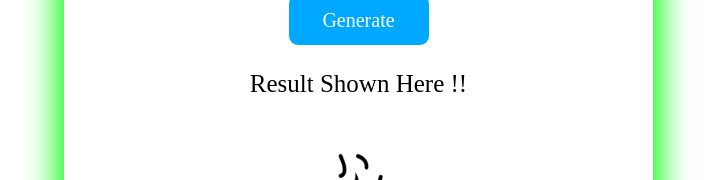
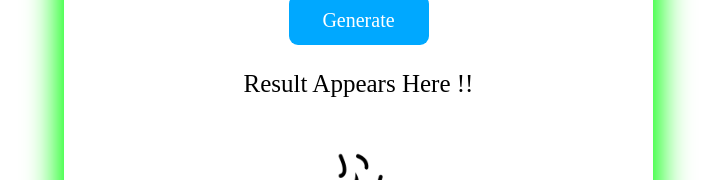
Before and after one commit to Obsidian-Ghost/React-Flames, a React (Vite) app: page / in a window 1280 px wide. Shown: the part 445-625 px from the top of the page, without its empty margins (279-995 px from the left). Built offline with nearby package versions, Linux system fonts and the light colour scheme; a web font is replaced by a local one.

Commit message:
Update FlamesGen.jsx

```diff
--- a/src/components/FlamesGen.jsx
+++ b/src/components/FlamesGen.jsx
@@ -31,7 +31,7 @@ const FlamesGen = () => {
 
     const [name1, setName1] = useState('');
     const [name2, setName2] = useState('');
-    const [finalString, setFinalString] = useState('Result Shown Here !!');
+    const [finalString, setFinalString] = useState('Result Appears Here !!');
     const [picture , setPicture] = useState(flamesPic)
 
     function passVal(e) {
```
